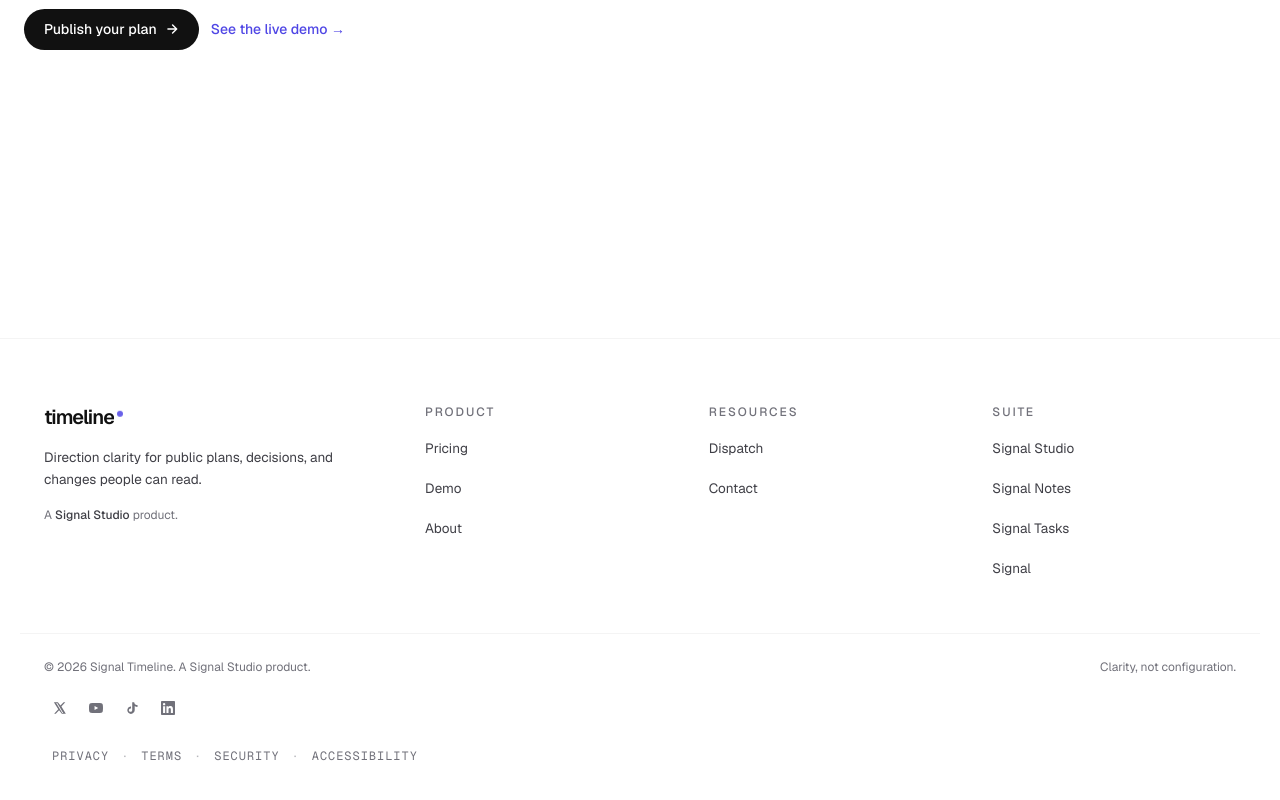
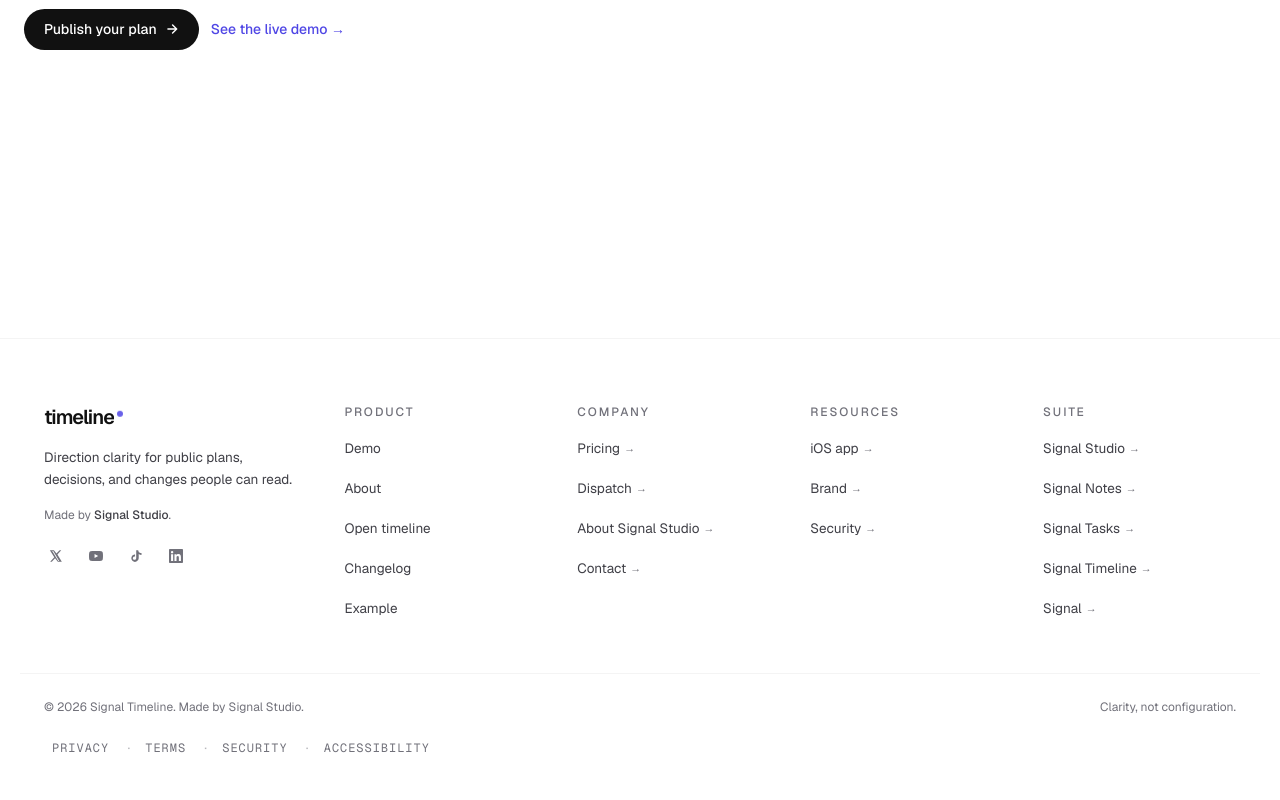
Before and after one commit to ethanmcn2013-droid/timeline, a Next.js app: page / in a window 1280 px wide. Shown: the part 3278-4078 px from the top of the page. Built offline with nearby package versions, Linux system fonts and the light colour scheme; no server answers.

Commit message:
tightens · footer joins suite shape

```diff
--- a/src/app/the-wedding/page.tsx
+++ b/src/app/the-wedding/page.tsx
@@ -3,12 +3,13 @@ import { Wordmark } from "@/components/brand/wordmark";
 import {
   DatePrecisionChip,
   type DatePrecision,
-} from "@/components/roadmap/date-precision";
+} from "@/components/timeline/date-precision";
 import {
   ScheduleSpine,
   type SpineItem,
   type SpineLane,
-} from "@/components/roadmap/schedule-spine";
+} from "@/components/timeline/schedule-spine";
+import { SiteFooter } from "@/components/marketing/site-footer";
 
 /**
  * /the-wedding — the canonical public wedding-plan example.
@@ -386,23 +387,7 @@ export default function TheWeddingExamplePage() {
         </article>
       </main>
 
-      {/* Minimal footer — this is a document forwarded to a couple, not a
-          marketing page. The wordmark is one quiet line of attribution. */}
-      <footer className="border-t border-line-soft/50 px-6 py-6">
-        <div className="mx-auto flex w-full max-w-[760px] items-center justify-between">
-          <span className="text-[11.5px] text-ink-faint">
-            Kept with{" "}
-            <a
-              href="https://signalstudio.ie"
-              className="underline underline-offset-2 hover:text-ink-quiet"
-              style={{ transition: "color var(--motion-fast) var(--ease-standard)" }}
-            >
-              Signal Studio
-            </a>
-          </span>
-          <Wordmark size="sm" href="/" />
-        </div>
-      </footer>
+      <SiteFooter />
     </div>
   );
 }
--- a/src/components/marketing/site-footer.tsx
+++ b/src/components/marketing/site-footer.tsx
@@ -1,11 +1,19 @@
 import Link from "next/link";
 import { Wordmark } from "@/components/brand/wordmark";
 import {
+  IOS_APP_URL,
   SIGNAL_URL,
   NOTES_URL,
   STUDIO_URL,
   TASKS_URL,
+  TIMELINE_URL,
 } from "@/lib/product-urls";
+
+type FooterLink = {
+  href: string;
+  label: string;
+  external?: boolean;
+};
 
 const SOCIALS = [
   {
@@ -51,16 +59,18 @@ const SOCIALS = [
 ] as const;
 
 export function SiteFooter() {
+  const year = new Date().getFullYear();
+
   return (
     <footer className="mt-32 border-t border-line-soft/70 pb-10 pt-16">
-      <div className="mx-auto grid w-full max-w-[1240px] gap-10 px-6 md:grid-cols-[1.4fr_repeat(3,1fr)]">
-        <div>
+      <div className="mx-auto grid w-full max-w-[1240px] gap-10 px-6 sm:grid-cols-2 lg:grid-cols-[1.35fr_repeat(4,1fr)]">
+        <div className="sm:col-span-2 lg:col-span-1">
           <Wordmark size="lg" />
           <p className="mt-4 max-w-xs text-[13.5px] leading-relaxed text-ink-soft">
             Direction clarity for public plans, decisions, and changes people can read.
           </p>
           <p className="mt-4 text-[12px] text-ink-quiet">
-            A{" "}
+            Made by{" "}
             <a
               href={STUDIO_URL}
               target="_blank"
@@ -68,70 +78,80 @@ export function SiteFooter() {
               className="font-medium text-ink-soft transition-colors hover:text-ink"
             >
               Signal Studio
-            </a>{" "}
-            product.
+            </a>
+            .
           </p>
+          <SocialLinks />
         </div>
+
         <FooterCol
           heading="Product"
           links={[
+            { href: "/demo", label: "Demo" },
+            { href: "/about", label: "About" },
+            { href: "/app", label: "Open timeline" },
+            { href: "/changelog", label: "Changelog" },
+            { href: "/the-wedding", label: "Example" },
+          ]}
+        />
+        <FooterCol
+          heading="Company"
+          links={[
             { href: "https://signalstudio.ie/pricing", label: "Pricing", external: true },
-            { href: "/demo",      label: "Demo"      },
-            { href: "/about",     label: "About"     },
+            { href: "https://signalstudio.ie/dispatch", label: "Dispatch", external: true },
+            { href: "https://signalstudio.ie/about", label: "About Signal Studio", external: true },
+            { href: "https://signalstudio.ie/contact", label: "Contact", external: true },
           ]}
         />
         <FooterCol
           heading="Resources"
           links={[
-            { href: "https://signalstudio.ie/dispatch", label: "Dispatch", external: true },
-            { href: "https://signalstudio.ie/contact", label: "Contact", external: true },
+            { href: IOS_APP_URL, label: "iOS app", external: true },
+            { href: "https://signalstudio.ie/brand", label: "Brand", external: true },
+            { href: "https://signalstudio.ie/security", label: "Security", external: true },
           ]}
         />
         <FooterCol
           heading="Suite"
           links={[
-            { href: STUDIO_URL,    label: "Signal Studio",    external: true },
-            { href: NOTES_URL,     label: "Signal Notes",     external: true },
-            { href: TASKS_URL,     label: "Signal Tasks",     external: true },
+            { href: STUDIO_URL, label: "Signal Studio", external: true },
+            { href: NOTES_URL, label: "Signal Notes", external: true },
+            { href: TASKS_URL, label: "Signal Tasks", external: true },
+            { href: TIMELINE_URL, label: "Signal Timeline", external: true },
             { href: SIGNAL_URL, label: "Signal", external: true },
           ]}
         />
       </div>
+
       <div className="mx-auto mt-12 flex w-full max-w-[1240px] flex-col items-start justify-between gap-2 border-t border-line-soft/70 px-6 pt-6 text-[12px] text-ink-quiet md:flex-row md:items-center">
-        <span>© {new Date().getFullYear()} Signal Timeline. A Signal Studio product.</span>
+        <span>&copy; {year} Signal Timeline. Made by Signal Studio.</span>
         <span>Clarity, not configuration.</span>
       </div>
+      <LegalLinks />
+    </footer>
+  );
+}
+
+function SocialLinks() {
+  return (
     <nav
       aria-label="Signal Timeline on social"
-        className="mx-auto mt-4 flex w-full max-w-[1240px] items-center gap-1 px-6"
+      className="-ml-2 mt-3 flex items-center text-ink-quiet"
     >
-        {SOCIALS.map((s) => (
+      {SOCIALS.map(({ label, href, title, svg }) => (
         <a
-            key={s.label}
-            href={s.href}
+          key={label}
+          href={href}
           target="_blank"
           rel="noopener noreferrer"
-            title={s.title}
-            aria-label={s.title}
-            className="inline-flex min-h-[32px] w-8 items-center justify-center text-ink-quiet transition-colors hover:text-ink"
+          title={title}
+          aria-label={title}
+          className="inline-flex h-10 w-10 items-center justify-center transition-colors hover:text-ink"
         >
-            {s.svg}
+          {svg}
         </a>
       ))}
     </nav>
-      <div
-        className="mx-auto mt-4 flex w-full max-w-[1240px] flex-wrap items-center gap-x-1 gap-y-1 px-6 font-mono text-[12px] uppercase tracking-[0.08em] text-ink-quiet"
-        style={{ paddingBottom: "max(0.5rem, env(safe-area-inset-bottom))" }}
-      >
-        <a href="https://signalstudio.ie/privacy" target="_blank" rel="noopener noreferrer" className="inline-flex min-h-[32px] items-center px-2 py-1 transition-colors hover:text-ink">Privacy</a>
-        <span aria-hidden className="opacity-50">·</span>
-        <a href="https://signalstudio.ie/terms" target="_blank" rel="noopener noreferrer" className="inline-flex min-h-[32px] items-center px-2 py-1 transition-colors hover:text-ink">Terms</a>
-        <span aria-hidden className="opacity-50">·</span>
-        <a href="https://signalstudio.ie/security" target="_blank" rel="noopener noreferrer" className="inline-flex min-h-[32px] items-center px-2 py-1 transition-colors hover:text-ink">Security</a>
-        <span aria-hidden className="opacity-50">·</span>
-        <a href="https://signalstudio.ie/accessibility" target="_blank" rel="noopener noreferrer" className="inline-flex min-h-[32px] items-center px-2 py-1 transition-colors hover:text-ink">Accessibility</a>
-      </div>
-    </footer>
   );
 }
 
@@ -140,34 +160,71 @@ function FooterCol({
   links,
 }: {
   heading: string;
-  links: { href: string; label: string; external?: boolean; note?: string }[];
+  links: FooterLink[];
 }) {
   return (
-    <div>
+    <nav aria-label={heading}>
       <div className="mb-3 text-[12px] font-medium uppercase tracking-[0.16em] text-ink-quiet">
         {heading}
       </div>
       <ul className="space-y-2 text-[13.5px] text-ink-soft">
-        {links.map((l) => (
-          <li key={l.label}>
-            {l.external ? (
+        {links.map((link) => (
+          <li key={`${heading}-${link.href}`}>
+            {link.external ? (
               <a
-                href={l.href}
+                href={link.href}
                 target="_blank"
                 rel="noopener noreferrer"
                 className="inline-flex min-h-[32px] items-center transition-colors hover:text-ink"
-                title={l.note}
               >
-                {l.label}
+                {link.label}
+                <span aria-hidden className="ml-1 text-[11px] text-ink-quiet">
+                  &rarr;
+                </span>
               </a>
             ) : (
-              <Link href={l.href} className="inline-flex min-h-[32px] items-center transition-colors hover:text-ink">
-                {l.label}
+              <Link href={link.href} className="inline-flex min-h-[32px] items-center transition-colors hover:text-ink">
+                {link.label}
               </Link>
             )}
           </li>
         ))}
       </ul>
-    </div>
+    </nav>
   );
 }
+
+function LegalLinks() {
+  const links = [
+    { href: "https://signalstudio.ie/privacy", label: "Privacy" },
+    { href: "https://signalstudio.ie/terms", label: "Terms" },
+    { href: "https://signalstudio.ie/security", label: "Security" },
+    { href: "https://signalstudio.ie/accessibility", label: "Accessibility" },
+  ];
+
+  return (
+    <nav
+      aria-label="Legal"
+      className="mx-auto mt-4 flex w-full max-w-[1240px] flex-wrap items-center gap-x-1 gap-y-1 px-6 font-mono text-[12px] uppercase tracking-[0.08em] text-ink-quiet"
+      style={{ paddingBottom: "max(0.5rem, env(safe-area-inset-bottom))" }}
+    >
+      {links.map((link, index) => (
+        <span key={link.href} className="inline-flex items-center">
+          {index > 0 && (
+            <span aria-hidden className="px-1 opacity-50">
+              &middot;
+            </span>
+          )}
+          <a
+            href={link.href}
+            target="_blank"
+            rel="noopener noreferrer"
+            className="inline-flex min-h-[32px] items-center px-2 py-1 transition-colors hover:text-ink"
+          >
+            {link.label}
+          </a>
+        </span>
+      ))}
+    </nav>
+  );
+}
--- a/src/lib/product-urls.ts
+++ b/src/lib/product-urls.ts
@@ -13,6 +13,9 @@ export const SIGNAL_URL =
 export const NOTES_URL =
   process.env.NEXT_PUBLIC_NOTES_URL ?? "https://notes.signalstudio.ie";
 
+export const IOS_APP_URL =
+  process.env.NEXT_PUBLIC_IOS_APP_URL ?? "https://signalstudio.ie/ios";
+
 export const CONTACT_EMAIL = "hello@signalstudio.ie";
 
 export const CONTACT_MAILTO = `mailto:${CONTACT_EMAIL}`;
```
Also changed, not shown: 1 other file (tests, documents, lock files or other folders). Lines whose indentation alone changed are shown as unchanged.
